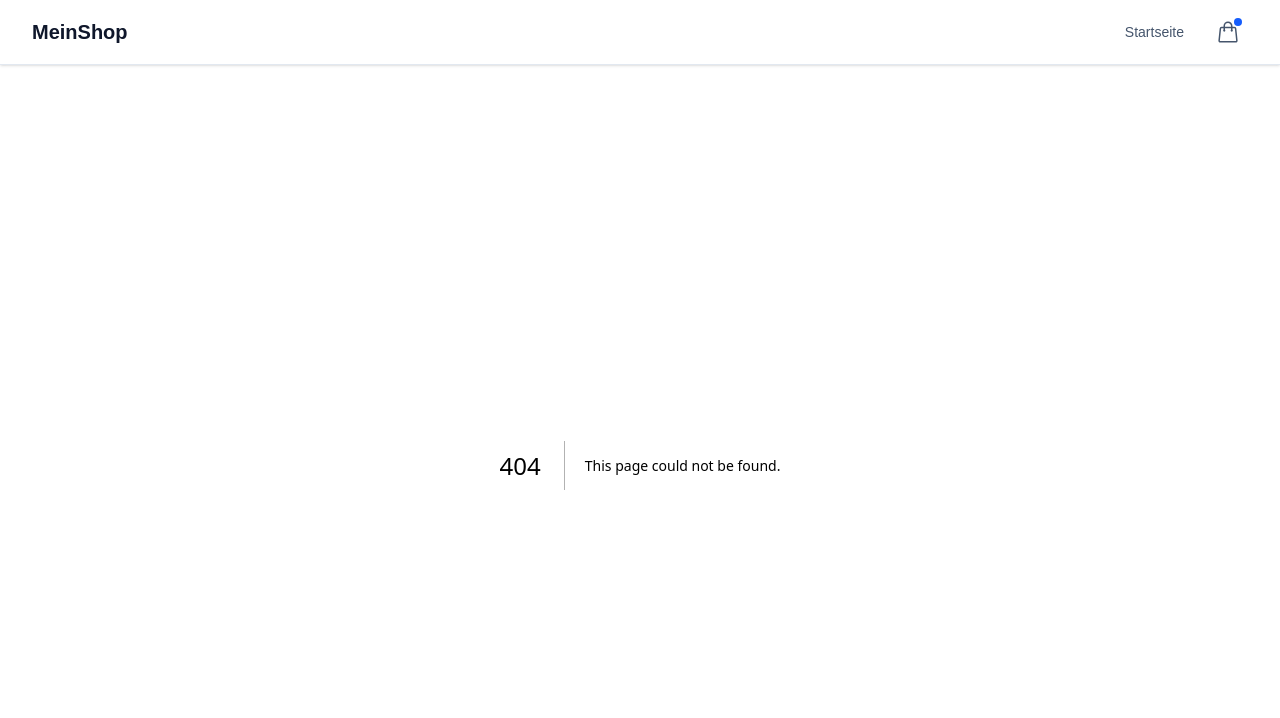
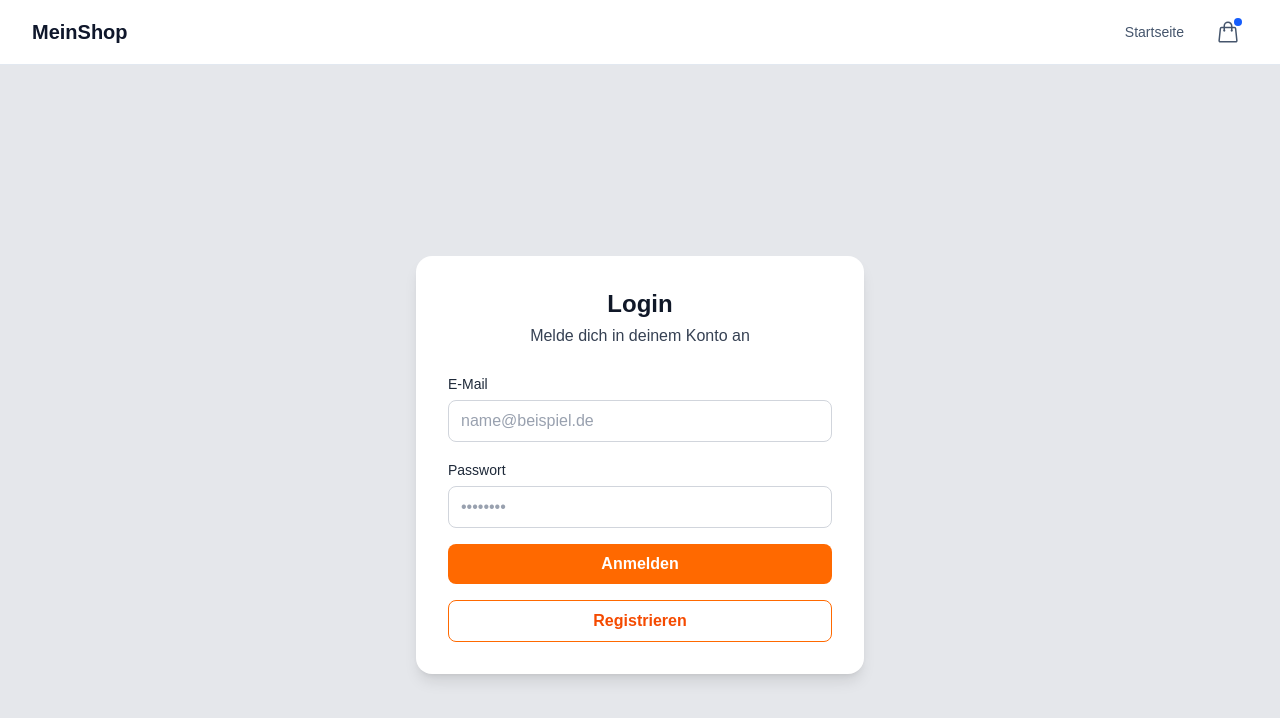
Before and after one commit to thm-ops/autoteile26, a Next.js app in the folder packages/apps/web/: page /login in a window 1280 px wide. Before the commit this address had no page. Shown: the top 718 px of the page. Built offline with nearby package versions, Linux system fonts and the light colour scheme.

Commit message:
feature: add login page frontend with Tailwind styling (no authentication logic yet)

```diff
--- /dev/null
+++ b/packages/apps/web/app/login/page.tsx
@@ -0,0 +1,92 @@
+"use client";
+
+import { useState } from "react";
+
+export default function LoginPage() {
+  const [email, setEmail] = useState("");
+  const [password, setPassword] = useState("");
+
+  const handleLogin = (e: React.SubmitEvent) => {
+    e.preventDefault();
+    alert("Login noch ohne Backend");
+  };
+
+  const handleRegister = () => {
+    alert("Register noch ohne Backend");
+  };
+
+  return (
+    <div className="min-h-screen flex items-center justify-center bg-gray-200">
+      <div className="w-full max-w-md bg-white p-8 rounded-2xl shadow-lg">
+
+        {/* Title */}
+        <h1 className="text-2xl font-bold text-center text-gray-900">
+          Login
+        </h1>
+
+        <p className="text-center text-gray-700 mt-1 mb-6">
+          Melde dich in deinem Konto an
+        </p>
+
+        <form onSubmit={handleLogin} className="space-y-4">
+
+          {/* Email */}
+          <div>
+            <label className="text-sm font-medium text-gray-800">
+              E-Mail
+            </label>
+
+            <input
+              type="email"
+              className="w-full mt-1 px-3 py-2 border border-gray-300 rounded-lg
+                         text-gray-900 placeholder-gray-400
+                         focus:outline-none focus:ring-2 focus:ring-orange-500"
+              placeholder="name@beispiel.de"
+              value={email}
+              onChange={(e) => setEmail(e.target.value)}
+              required
+            />
+          </div>
+
+          {/* Password */}
+          <div>
+            <label className="text-sm font-medium text-gray-800">
+              Passwort
+            </label>
+
+            <input
+              type="password"
+              className="w-full mt-1 px-3 py-2 border border-gray-300 rounded-lg
+                         text-gray-900 placeholder-gray-400
+                         focus:outline-none focus:ring-2 focus:ring-orange-500"
+              placeholder="••••••••"
+              value={password}
+              onChange={(e) => setPassword(e.target.value)}
+              required
+            />
+          </div>
+
+          {/* Login Button */}
+          <button
+            type="submit"
+            className="w-full bg-orange-500 hover:bg-orange-600
+                       text-white font-semibold py-2 rounded-lg transition"
+          >
+            Anmelden
+          </button>
+
+          {/* Register Button */}
+          <button
+            type="button"
+            onClick={handleRegister}
+            className="w-full border border-orange-500 text-orange-600
+                       hover:bg-orange-50 font-semibold py-2 rounded-lg transition"
+          >
+            Registrieren
+          </button>
+
+        </form>
+      </div>
+    </div>
+  );
+}
--- a/packages/apps/web/app/page.tsx
+++ b/packages/apps/web/app/page.tsx
@@ -1,11 +1,17 @@
 import ShopItems from "@/app/components/product/ShopItems";
 
+// export default function Home() {
+//   return (
+//       <>
+//           <main className={"mx-auto"}>
+//               <ShopItems />
+//           </main>
+//       </>
+//   );
+// }
+
+import { redirect } from "next/navigation";
+
 export default function Home() {
-  return (
-      <>
-          <main className={"mx-auto"}>
-              <ShopItems />
-          </main>
-      </>
-  );
+  redirect("/login");
 }
```
